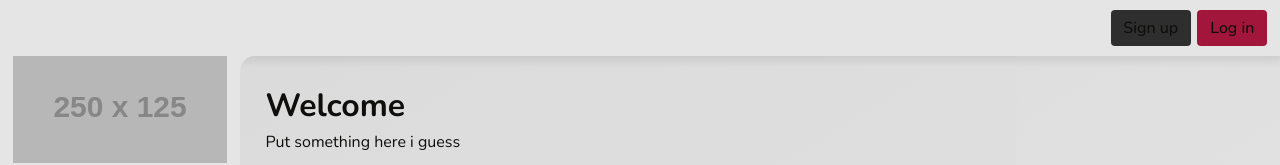
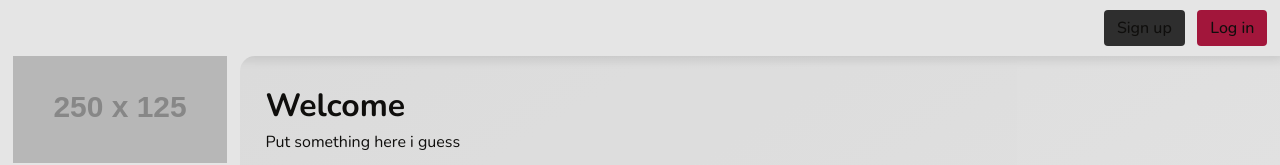
Before and after one commit to NUB31/sveltekit-template, a SvelteKit app: page / in a window 1280 px wide. Shown: the top 165 px of the page. Built offline with nearby package versions, Linux system fonts and the light colour scheme; no server answers.

Commit message:
increased gap between buttons in top bar

```diff
--- a/src/routes/topbar.svelte
+++ b/src/routes/topbar.svelte
@@ -196,6 +196,6 @@
 
 	.button-group {
 		display: flex;
-		gap: var(--spacing-4);
+		gap: var(--spacing-8);
 	}
 </style>
```
